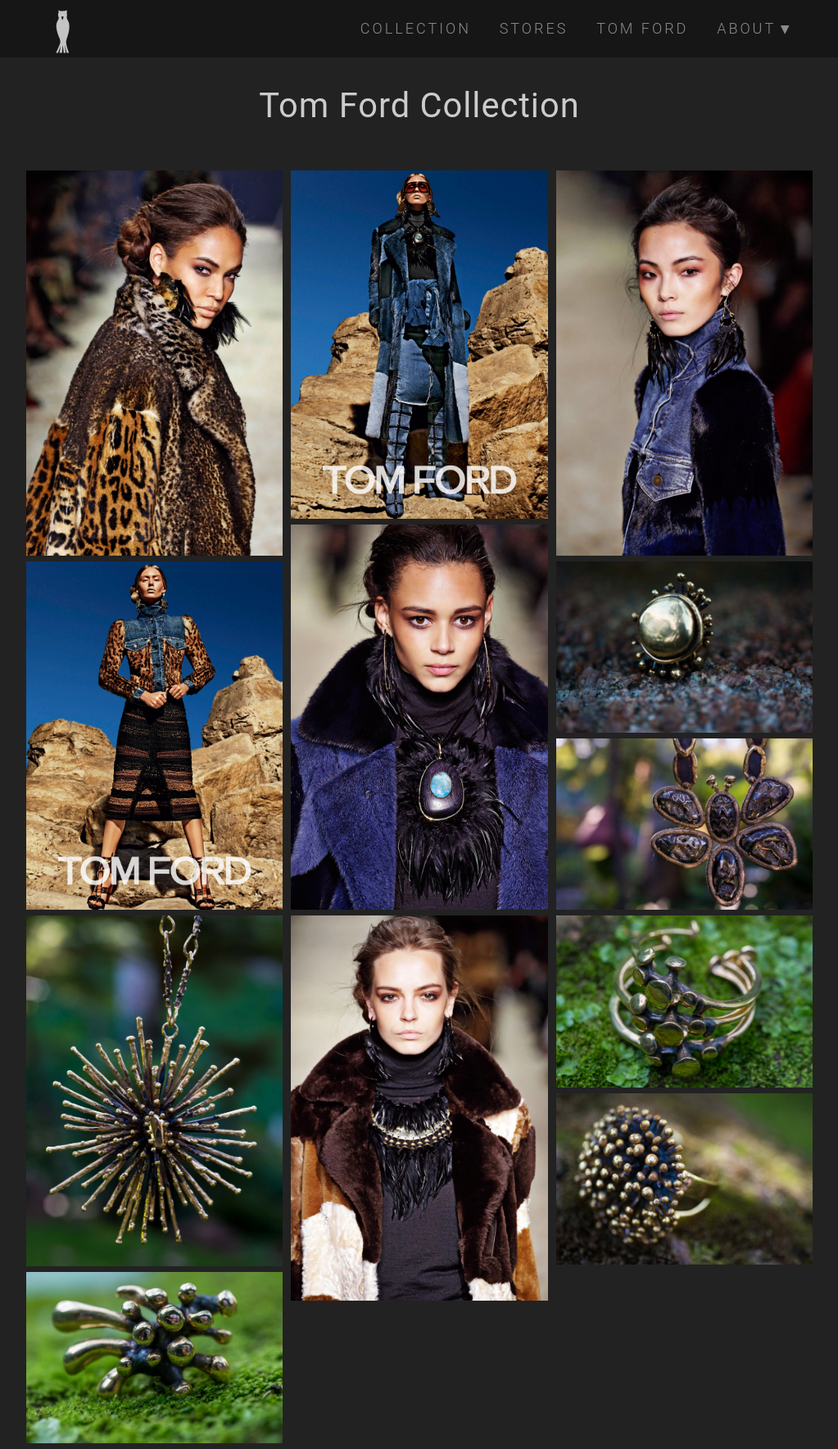
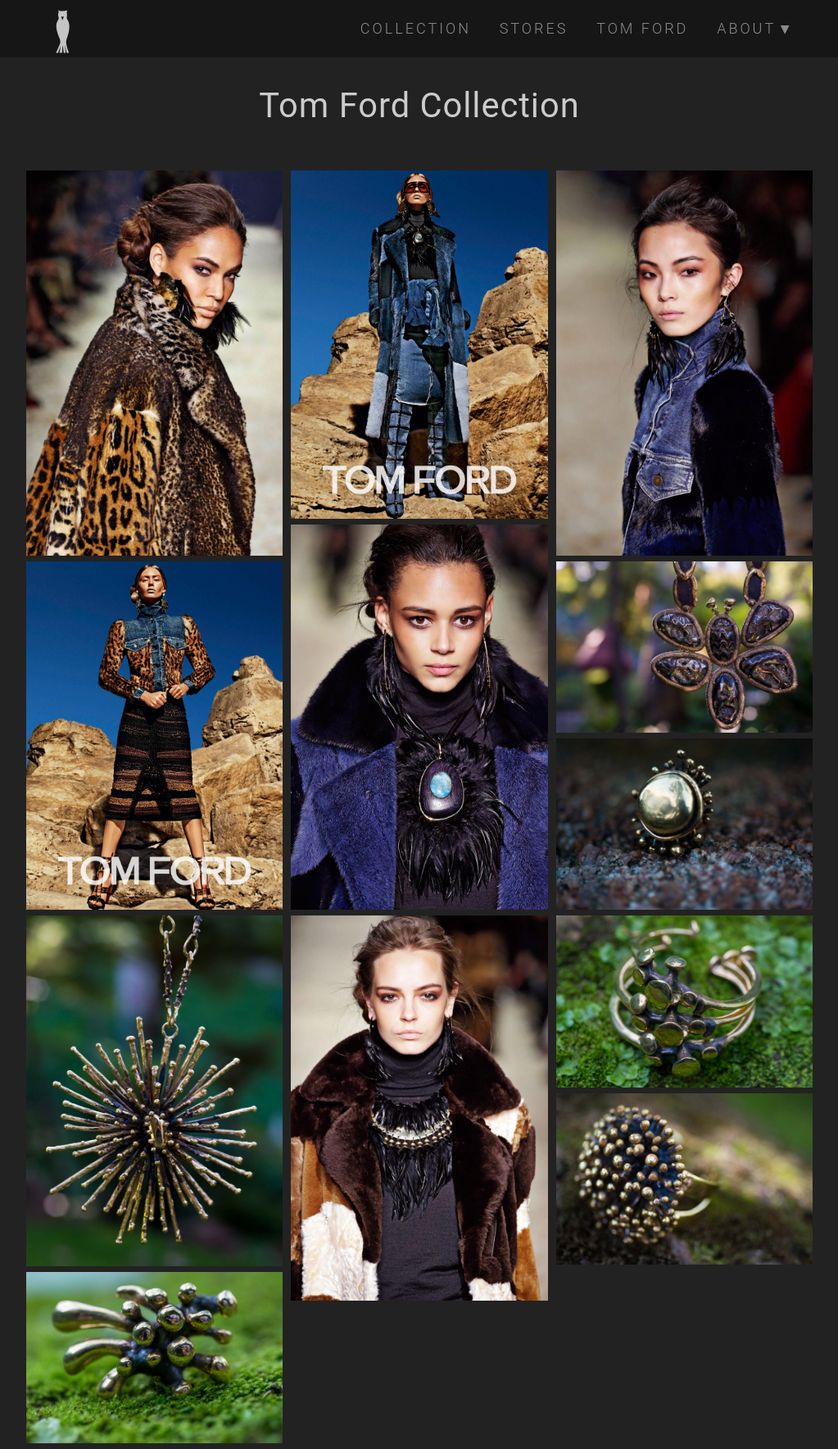
Before and after one commit to egardner/lisaeisner, a Jekyll site: the page built from tom-ford.md, in a window 1280 px wide. Shown: the whole page at 82% size, without its empty margins (128-1151 px from the left). Built offline with Jekyll 4.4.1, drawn with Linux system fonts in a browser that asks for light colours; nearby versions of some CDN libraries; Markdown is read by kramdown in place of the engine named in the settings.

Commit message:
modify tom ford gallery

```diff
--- a/tom-ford.md
+++ b/tom-ford.md
@@ -13,8 +13,8 @@ gallery:
  - image: /assets/img/tf_aw2015_3.jpg
 
  - image: /assets/img/tf_aw2015_10.jpg
+ - image: /assets/img/tomford_03.jpg
  - image: /assets/img/tomford_05.jpg
- - image: /assets/img/tomford_03.jpg
  - image: /assets/img/tomford_07.jpg
  - image: /assets/img/tomford_06.jpg
 ---
```
